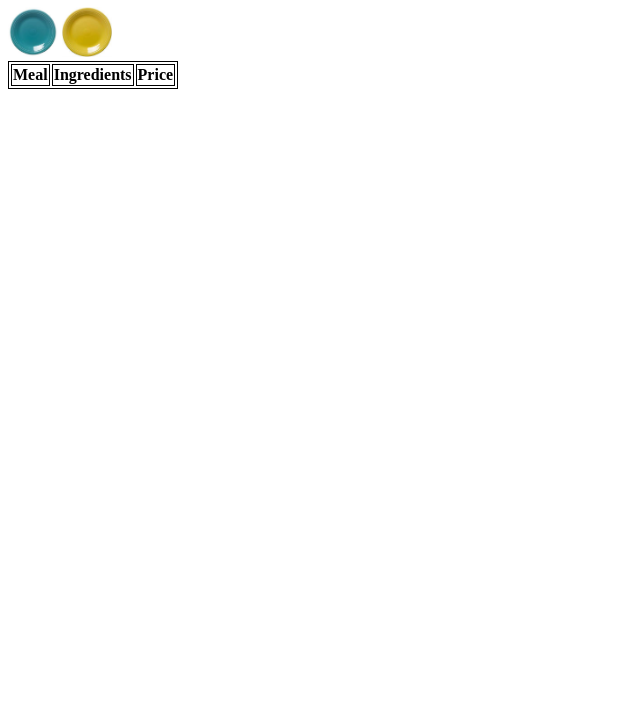
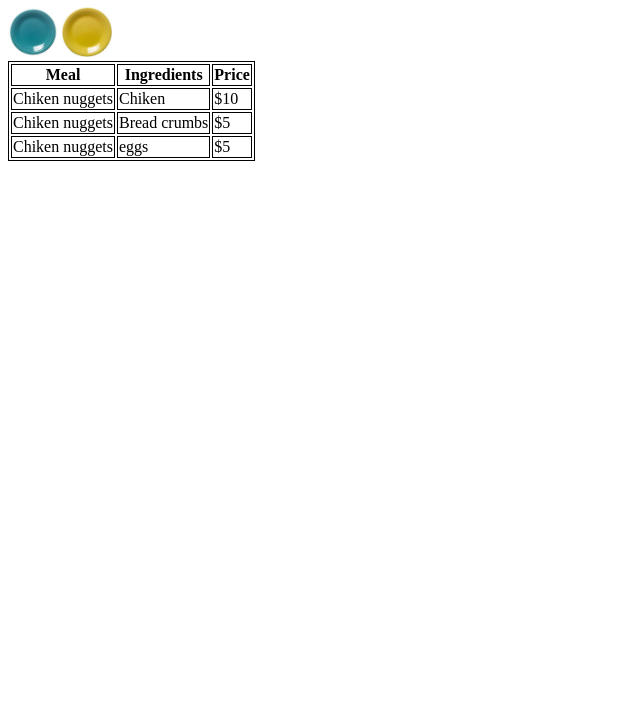
Before and after one commit to emily100430/3-3-HTML-Tables, a plain HTML site: page index.html in a window 1280 px wide. Shown: the part 73-800 px from the top of the page, without its empty margins (0-640 px from the left). Drawn offline with Linux system fonts and the light colour scheme.

Commit message:
Nuggets!

```diff
--- a/index.html
+++ b/index.html
@@ -25,10 +25,25 @@
                 </tr>
             </thead>
             <tbody>
-
+              <tr>
+                <td> Chiken nuggets</td>
+                <td> Chiken</td>
+                <td> $10</td
+              </tr>
+              <tr>
+                <td> Chiken nuggets</td>
+                <td> Bread crumbs</td>
+                <td> $5</td
+              </tr>
+               <tr>
+                <td> Chiken nuggets</td>
+                <td> eggs </td>
+                <td> $5</td
+              </tr>
             </tbody>
         </table>
 
 
+
     </body>
 </html>
```
